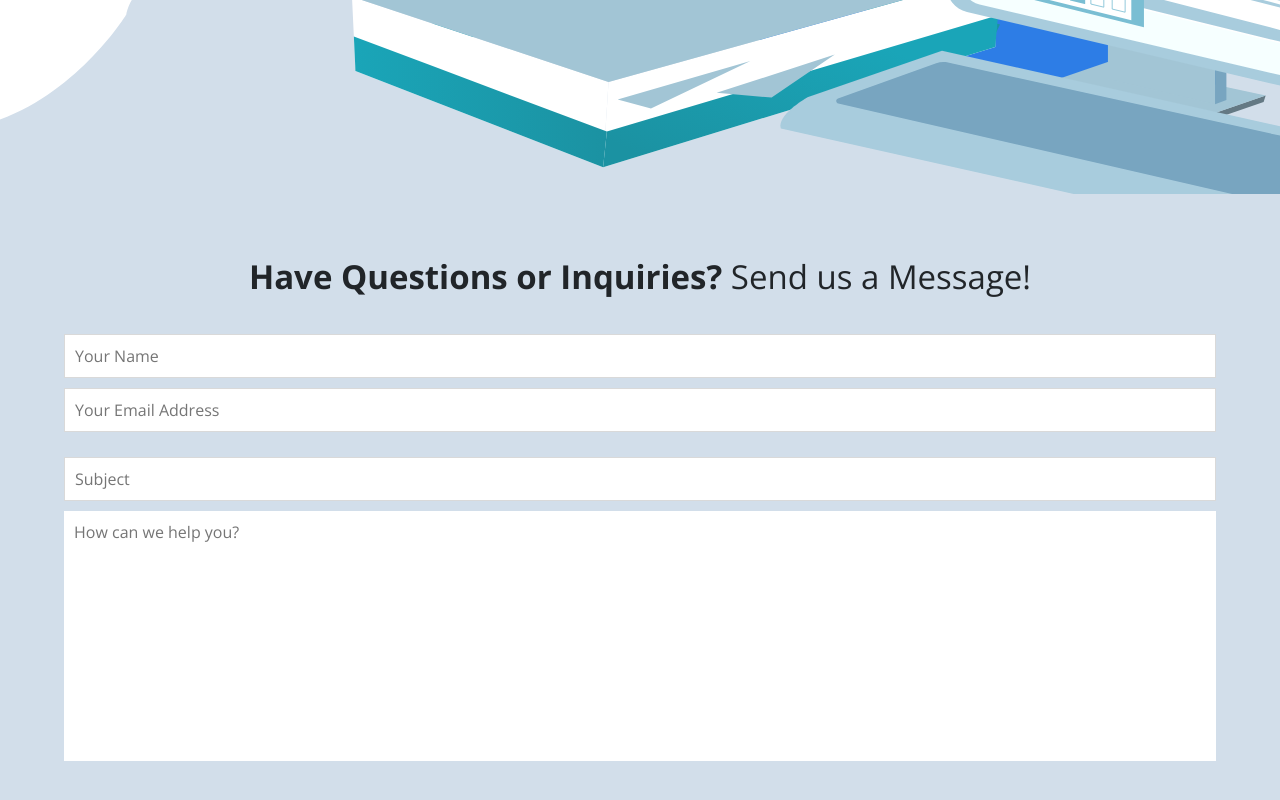
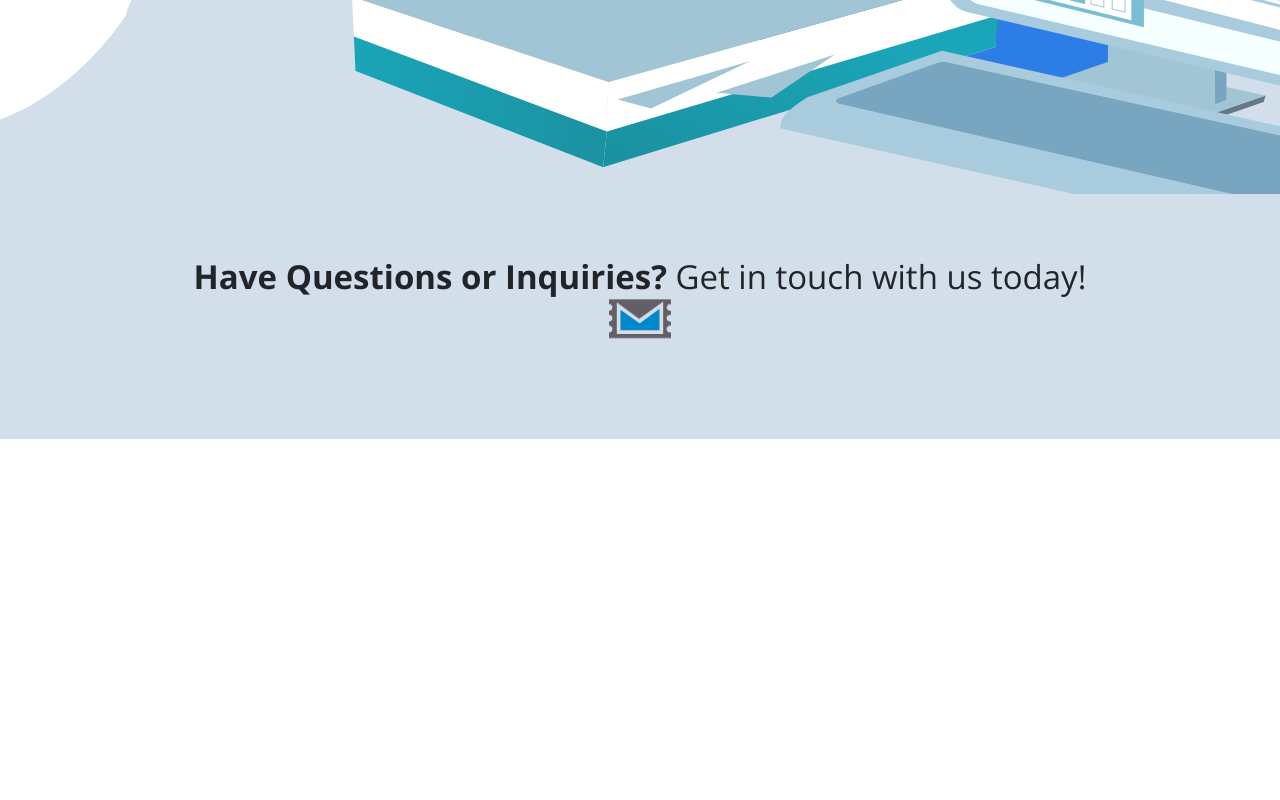
Before and after one commit to marvthedev/globalorthoticsinc, a Nuxt app: page / in a window 1280 px wide. Shown: the part 1291-2091 px from the top of the page. After the commit the page ends 1730 px from the top, so only its background shows below. Built offline with nearby package versions, Linux system fonts and the light colour scheme.

Commit message:
Added styling on the nav bar when the user scrolls the page.

```diff
--- a/components/Home/ContactForm.vue
+++ b/components/Home/ContactForm.vue
@@ -1,5 +1,76 @@
 <template>
   <section class="form">
-    <h2>Send us a Message!</h2>
+    <form
+      id="support__form"
+      class="support__form"
+      name="contact"
+      method="POST"
+      action="/success"
+      netlify
+      netlify-honeypot="bot-field"
+    >
+      <input
+        type="text"
+        placeholder="Your Name"
+        name="name"
+        class="support__form-input"
+      />
+      <input
+        type="text"
+        placeholder="Your Email Address"
+        name="email"
+        class="support__form-input"
+      />
+      <input
+        type="text"
+        placeholder="Subject"
+        name="subject"
+        class="support__form-input support__form-subject"
+      />
+      <textarea
+        placeholder="How can we help you?"
+        name="message"
+        class="support__form-msg"
+      ></textarea>
+    </form>
   </section>
 </template>
+
+<style lang="scss">
+.support {
+  &__form {
+    width: 100%;
+    padding: 0 5%;
+    margin-top: 3rem;
+    display: flex;
+    flex-direction: column;
+    align-items: center;
+    justify-content: center;
+    &-input {
+      width: 100%;
+      margin: 0.5rem 0;
+      padding: 1rem;
+      font-size: 1.6rem;
+      border: 0.1rem solid #d9d9d9;
+      &:focus {
+        outline: none;
+        border: 0.3rem solid $primary__color;
+      }
+    }
+    &-subject {
+      margin-top: 2rem;
+    }
+    &-msg {
+      margin-top: 0.5rem;
+      height: 25rem;
+      width: 100%;
+      padding: 1rem;
+      font-size: 1.6rem;
+      &:focus {
+        outline: none;
+        border: 0.3rem solid $primary__color;
+      }
+    }
+  }
+}
+</style>
--- a/components/TopNav.vue
+++ b/components/TopNav.vue
@@ -1,5 +1,5 @@
 <template>
-  <nav class="nav">
+  <nav class="nav" :class="{ nav__scroll: scrollPosition > 50 }">
     <div class="nav__container">
       <div class="nav__logo">
         <img
@@ -26,8 +26,17 @@
 export default {
   data() {
     return {
-      menuOpened: false
+      menuOpened: false,
+      scrollPosition: null
     }
+  },
+  methods: {
+    updateScroll() {
+      this.scrollPosition = window.scrollY
+    }
+  },
+  mounted() {
+    window.addEventListener('scroll', this.updateScroll)
   }
 }
 </script>
@@ -43,6 +52,10 @@ export default {
   top: 0;
   left: 0;
   background: white;
+  &__scroll {
+    box-shadow: 0 -0.5rem 1.5rem #212121;
+    background: rgba(255, 255, 255, 0.9);
+  }
   &__container {
     padding: 1.5rem 0;
     display: flex;
@@ -110,13 +123,13 @@ export default {
     background: white;
     margin: 1.5rem 0;
     &-link {
-      font-size: 1.2rem;
+      font-size: 1.4rem;
       text-transform: uppercase;
       font-weight: 700;
       padding: 1rem;
       color: $primary__color;
       &:not(:last-child) {
-        border-bottom: 1px solid #e8e8e8;
+        border-bottom: 0.1rem solid #e8e8e8;
       }
       &-hover {
         background: $primary__color;
--- a/pages/hammenu.vue
+++ /dev/null
@@ -1,73 +0,0 @@
-<template>
-  <div class="menu-btn">
-    <div class="menu-btn__burger"></div>
-  </div>
-</template>
-
-<style>
-* {
-  margin: 0;
-  padding: 0;
-  box-sizing: border-box;
-}
-body {
-  display: flex;
-  justify-content: center;
-  align-items: center;
-
-  min-height: 100vh;
-
-  background-color: #272727;
-}
-
-.menu-btn {
-  --box-shadow-color: rgba(255, 101, 47, 0.2);
-  width: 80px;
-  height: 80px;
-
-  display: flex;
-  justify-content: center;
-  align-items: center;
-
-  cursor: pointer;
-  /* border: 5px solid #fff; */
-  transition: all 0.5s ease-in-out;
-}
-
-.menu-btn__burger,
-.menu-btn__burger::before,
-.menu-btn__burger::after {
-  width: 50px;
-  height: 6px;
-
-  border-radius: 5px;
-  background-color: #fff;
-  box-shadow: 0 2px 5px var(--box-shadow-color);
-
-  transition: all 0.5s ease-in-out;
-}
-.menu-btn__burger::before,
-.menu-btn__burger::after {
-  content: '';
-  position: absolute;
-}
-.menu-btn__burger::before {
-  transform: translateY(-16px);
-}
-.menu-btn__burger::after {
-  transform: translateY(16px);
-}
-
-/* ANIMATION */
-.menu-btn.open .menu-btn__burger {
-  transform: translateX(-50px);
-  background-color: transparent;
-  box-shadow: none;
-}
-.menu-btn.open .menu-btn__burger::before {
-  transform: rotate(45deg) translate(35px, -35px);
-}
-.menu-btn.open .menu-btn__burger::after {
-  transform: rotate(-45deg) translate(35px, 35px);
-}
-</style>
--- a/pages/index.vue
+++ b/pages/index.vue
@@ -9,43 +9,19 @@
       </h2>
       <img src="~/assets/svg/support/support.svg" class="support__img" />
       <div class="support__contact">
-        <h2 class="support__contact-title">
-          Have Questions or Inquiries? <span>Send us a Message!</span>
+        <h2 class="support__contact-heading">
+          Have Questions or Inquiries? <span>Get in touch with us today!</span>
         </h2>
-        form
-        <form
-          id="support__form"
-          class="support__form"
-          name="contact"
-          method="POST"
-          action="/success"
-          netlify
-          netlify-honeypot="bot-field"
-        >
-          <input
-            type="text"
-            placeholder="Your Name"
-            name="name"
-            class="support__form-input"
+        <div class="support__email">
+          <img
+            src="~/assets/svg/support/email.svg"
+            class="support__email-img"
           />
-          <input
-            type="text"
-            placeholder="Your Email Address"
-            name="email"
-            class="support__form-input"
-          />
-          <input
-            type="text"
-            placeholder="Subject"
-            name="subject"
-            class="support__form-input support__form-subject"
-          />
-          <textarea
-            placeholder="How can we help you?"
-            name="message"
-            class="support__form-msg"
-          ></textarea>
-        </form>
+          <div class="support__email-txt">
+            <h2>Email Us</h2>
+            <a href="mailto:marvthedev@gmail.com">marvthedev@gmail.com</a>
+          </div>
+        </div>
       </div>
     </section>
   </div>
@@ -94,7 +70,7 @@ export default {
     display: flex;
     flex-direction: column;
     align-items: center;
-    &-title {
+    &-heading {
       padding-top: 6rem;
       font-size: 3.3rem;
       text-align: center;
@@ -103,38 +79,11 @@ export default {
       }
     }
   }
-  &__form {
-    width: 100%;
-    padding: 0 5%;
-    margin-top: 3rem;
+  &__email {
     display: flex;
-    flex-direction: column;
-    align-items: center;
     justify-content: center;
-    &-input {
-      width: 100%;
-      margin: 0.5rem 0;
-      padding: 1rem;
-      font-size: 1.6rem;
-      border: 0.1rem solid #d9d9d9;
-      &:focus {
-        outline: none;
-        border: 0.3rem solid $primary__color;
-      }
-    }
-    &-subject {
-      margin-top: 2rem;
-    }
-    &-msg {
-      margin-top: 0.5rem;
-      height: 25rem;
-      width: 100%;
-      padding: 1rem;
-      font-size: 1.6rem;
-      &:focus {
-        outline: none;
-        border: 0.3rem solid $primary__color;
-      }
+    &-img {
+      height: 4rem;
     }
   }
 }
```
Also changed, not shown: assets/svg/support/email.svg (added).
